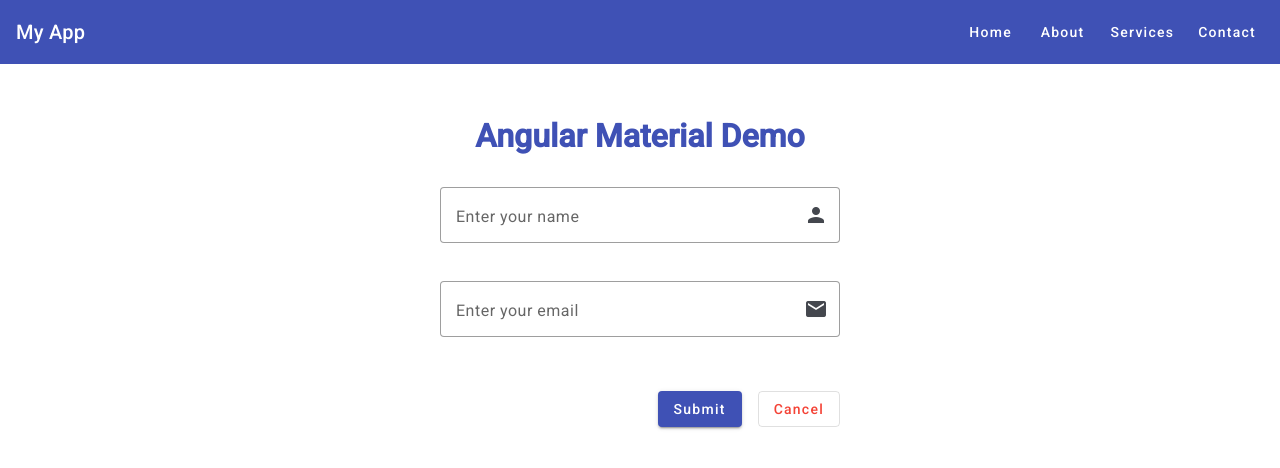
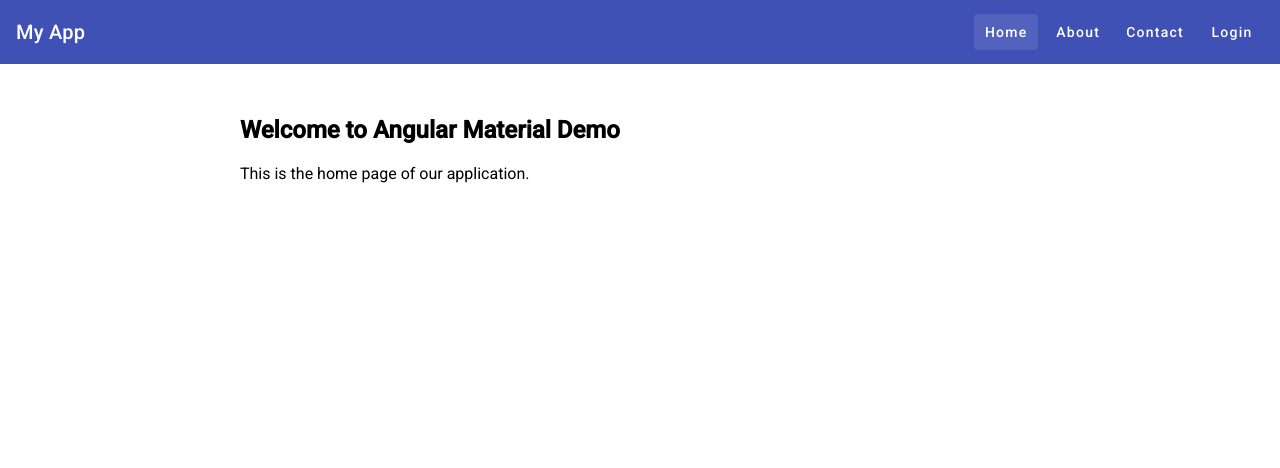
Before and after one commit to thecanadiandev/humber-workshop-angular-v18, an Angular app: page / in a window 1280 px wide. Shown: the top 468 px of the page. Built offline with nearby package versions, Linux system fonts and the light colour scheme.

Commit message:
add 3 pages + lazy loading

```diff
--- a/src/app/app.component.html
+++ b/src/app/app.component.html
@@ -1,5 +1,2 @@
 <app-navbar></app-navbar>
-<div class="container">
-  <h1>Angular Material Demo</h1>
-  <app-login></app-login>
-</div>
+<router-outlet></router-outlet>
--- a/src/app/app.routes.ts
+++ b/src/app/app.routes.ts
@@ -1,3 +1,22 @@
 import { Routes } from '@angular/router';
+import { HomeComponent } from './pages/home/home.component';
 
-export const routes: Routes = [];
+export const routes: Routes = [
+  { path: '', component: HomeComponent },
+  {
+    path: 'about',
+    loadComponent: () => import('./pages/about/about.component')
+      .then(m => m.AboutComponent)
+  },
+  {
+    path: 'contact',
+    loadComponent: () => import('./pages/contact/contact.component')
+      .then(m => m.ContactComponent)
+  },
+  {
+    path: 'login',
+    loadComponent: () => import('./components/login/login.component')
+      .then(m => m.LoginComponent)
+  },
+  { path: '**', redirectTo: '' }
+];
--- a/src/app/components/navbar/navbar.component.css
+++ b/src/app/components/navbar/navbar.component.css
@@ -20,6 +20,11 @@
   display: none;
 }
 
+/* Active route styling */
+.active {
+  background: rgba(255, 255, 255, 0.1);
+}
+
 /* Responsive styles */
 @media (max-width: 768px) {
   .desktop-menu {
--- a/src/app/components/navbar/navbar.component.html
+++ b/src/app/components/navbar/navbar.component.html
@@ -5,10 +5,10 @@
 
   <!-- Desktop Menu -->
   <div class="desktop-menu">
-    <button mat-button>Home</button>
-    <button mat-button>About</button>
-    <button mat-button>Services</button>
-    <button mat-button>Contact</button>
+    <button mat-button routerLink="/" routerLinkActive="active" [routerLinkActiveOptions]="{exact: true}">Home</button>
+    <button mat-button routerLink="/about" routerLinkActive="active">About</button>
+    <button mat-button routerLink="/contact" routerLinkActive="active">Contact</button>
+    <button mat-button routerLink="/login" routerLinkActive="active">Login</button>
   </div>
 
   <!-- Mobile Menu -->
@@ -16,9 +16,9 @@
     <mat-icon>menu</mat-icon>
   </button>
   <mat-menu #mobileMenu="matMenu">
-    <button mat-menu-item>Home</button>
-    <button mat-menu-item>About</button>
-    <button mat-menu-item>Services</button>
-    <button mat-menu-item>Contact</button>
+    <button mat-menu-item routerLink="/">Home</button>
+    <button mat-menu-item routerLink="/about">About</button>
+    <button mat-menu-item routerLink="/contact">Contact</button>
+    <button mat-menu-item routerLink="/login">Login</button>
   </mat-menu>
 </mat-toolbar>
--- /dev/null
+++ b/src/app/pages/about/about.component.ts
@@ -0,0 +1,22 @@
+import { Component } from '@angular/core';
+import { CommonModule } from '@angular/common';
+
+@Component({
+  selector: 'app-about',
+  standalone: true,
+  imports: [CommonModule],
+  template: `
+    <div class="page-container">
+      <h2>About Us</h2>
+      <p>Learn more about our company and mission.</p>
+    </div>
+  `,
+  styles: [`
+    .page-container {
+      padding: 2rem;
+      max-width: 800px;
+      margin: 0 auto;
+    }
+  `]
+})
+export class AboutComponent {}
--- /dev/null
+++ b/src/app/pages/contact/contact.component.ts
@@ -0,0 +1,22 @@
+import { Component } from '@angular/core';
+import { CommonModule } from '@angular/common';
+
+@Component({
+  selector: 'app-contact',
+  standalone: true,
+  imports: [CommonModule],
+  template: `
+    <div class="page-container">
+      <h2>Contact Us</h2>
+      <p>Get in touch with our team.</p>
+    </div>
+  `,
+  styles: [`
+    .page-container {
+      padding: 2rem;
+      max-width: 800px;
+      margin: 0 auto;
+    }
+  `]
+})
+export class ContactComponent {}
--- /dev/null
+++ b/src/app/pages/home/home.component.ts
@@ -0,0 +1,22 @@
+import { Component } from '@angular/core';
+import { CommonModule } from '@angular/common';
+
+@Component({
+  selector: 'app-home',
+  standalone: true,
+  imports: [CommonModule],
+  template: `
+    <div class="page-container">
+      <h2>Welcome to Angular Material Demo</h2>
+      <p>This is the home page of our application.</p>
+    </div>
+  `,
+  styles: [`
+    .page-container {
+      padding: 2rem;
+      max-width: 800px;
+      margin: 0 auto;
+    }
+  `]
+})
+export class HomeComponent {}
```
Also changed, not shown: src/app/components/navbar/navbar.component.ts (+4 -3 lines).
